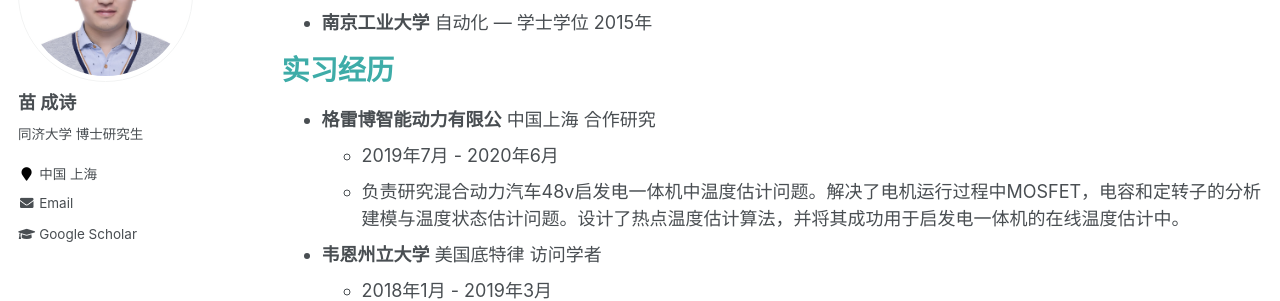
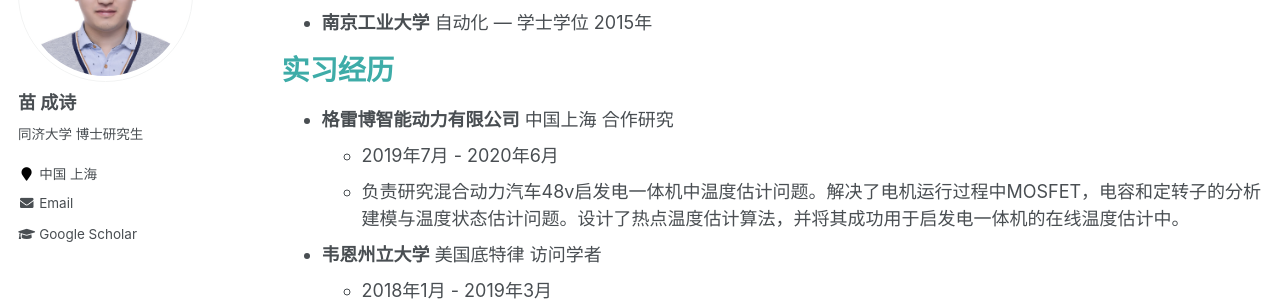
Before and after one commit to miaochengshi/cn, a Jekyll site: the page built from _pages/cv.md, in a window 1280 px wide and 900 px high. Shown: the part 211-512 px from the top of the window. Built offline with Jekyll 4.4.1, drawn with Linux system fonts in a browser that asks for light colours.

Commit message:
Update cv.md

```diff
--- a/_pages/cv.md
+++ b/_pages/cv.md
@@ -14,7 +14,7 @@ redirect_from:
 
 实习经历
 ======
-* **格雷博智能动力有限公** 中国上海 合作研究
+* **格雷博智能动力有限公司** 中国上海 合作研究
   * 2019年7月 - 2020年6月
   * 负责研究混合动力汽车48v启发电一体机中温度估计问题。解决了电机运行过程中MOSFET，电容和定转子的分析建模与温度状态估计问题。设计了热点温度估计算法，并将其成功用于启发电一体机的在线温度估计中。
 
```
